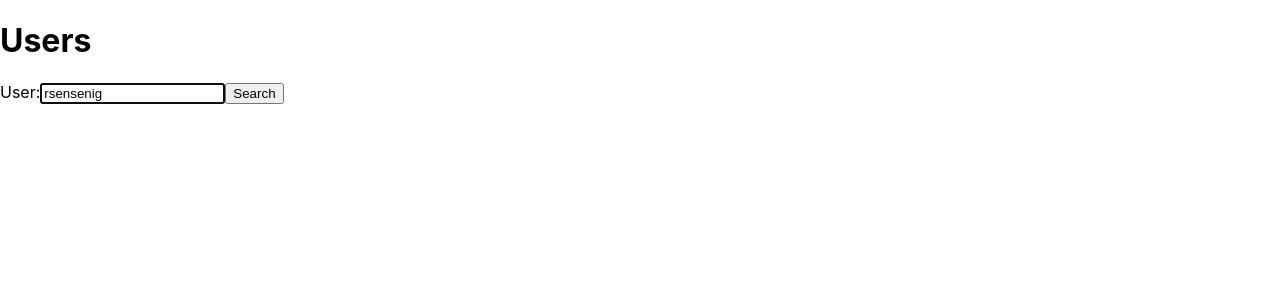
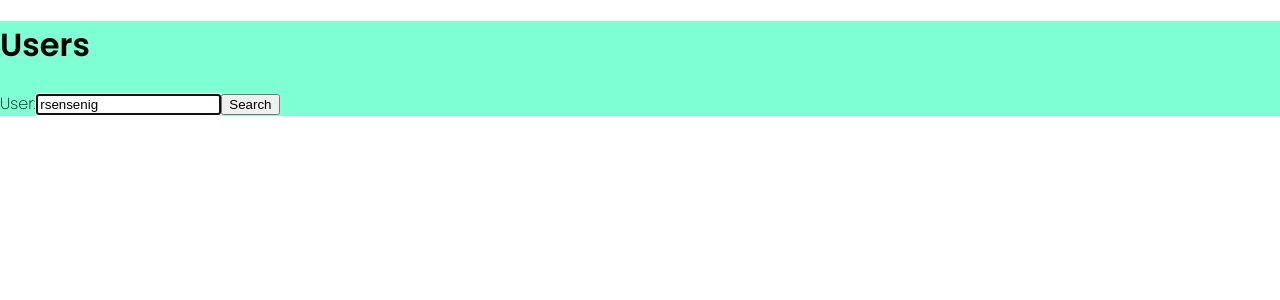
Before and after one commit to rsensenig/react-classwork, a React (Create React App) app: page / in a window 1280 px wide. Shown: the top 300 px of the page. Built offline with nearby package versions, Linux system fonts and the light colour scheme.

Commit message:
import Poppins font from Google Fonts, and style App component

```diff
--- a/public/index.html
+++ b/public/index.html
@@ -24,6 +24,9 @@
       work correctly both with client-side routing and a non-root public URL.
       Learn how to configure a non-root public URL by running `npm run build`.
     -->
+    <link rel="preconnect" href="https://fonts.googleapis.com">
+    <link rel="preconnect" href="https://fonts.gstatic.com" crossorigin>
+    <link href="https://fonts.googleapis.com/css2?family=Poppins:wght@200;600&display=swap" rel="stylesheet">
     <title>React App</title>
   </head>
   <body>
--- a/src/App.css
+++ b/src/App.css
@@ -1,5 +1,7 @@
 .App {
   text-align: left;
+  font-family: 'Poppins', sans-serif;
+  background-color: aquamarine;
 }
 
 .App-logo {
```
